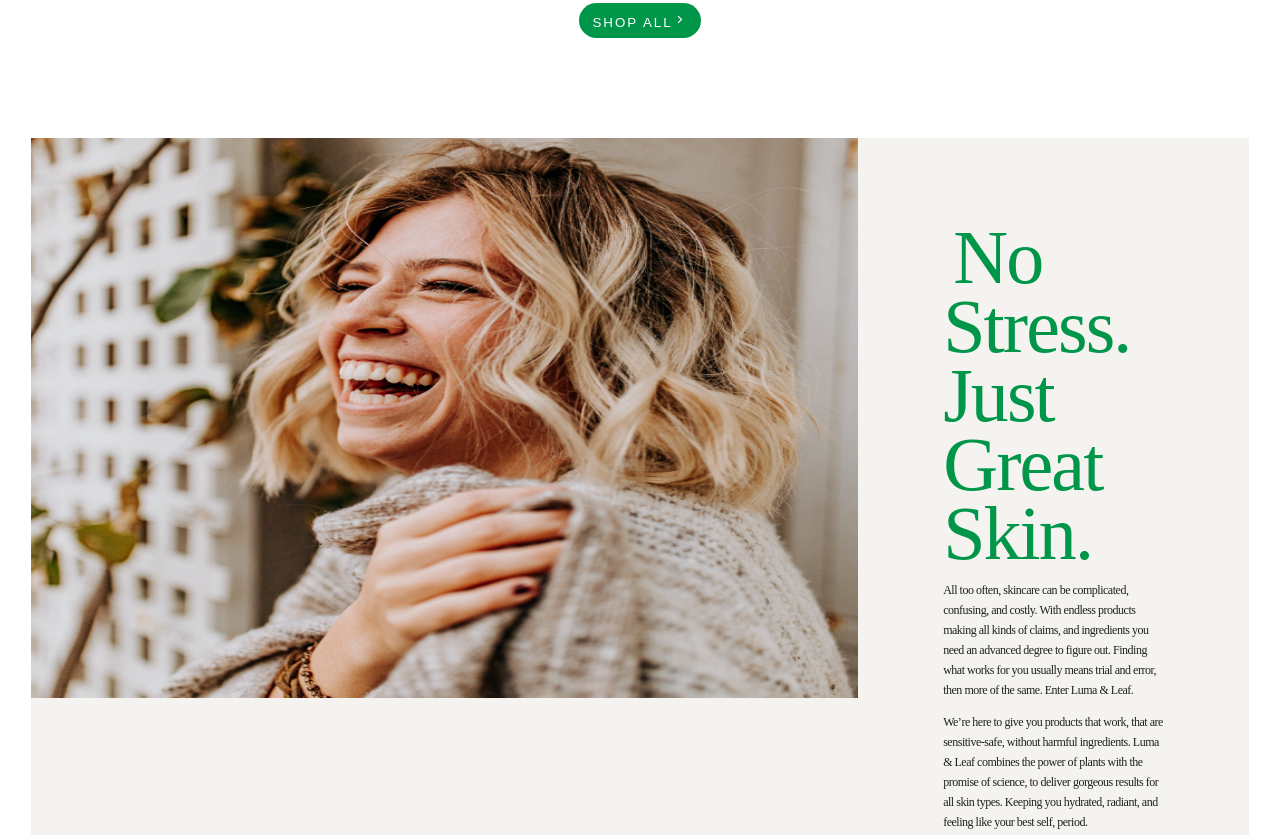
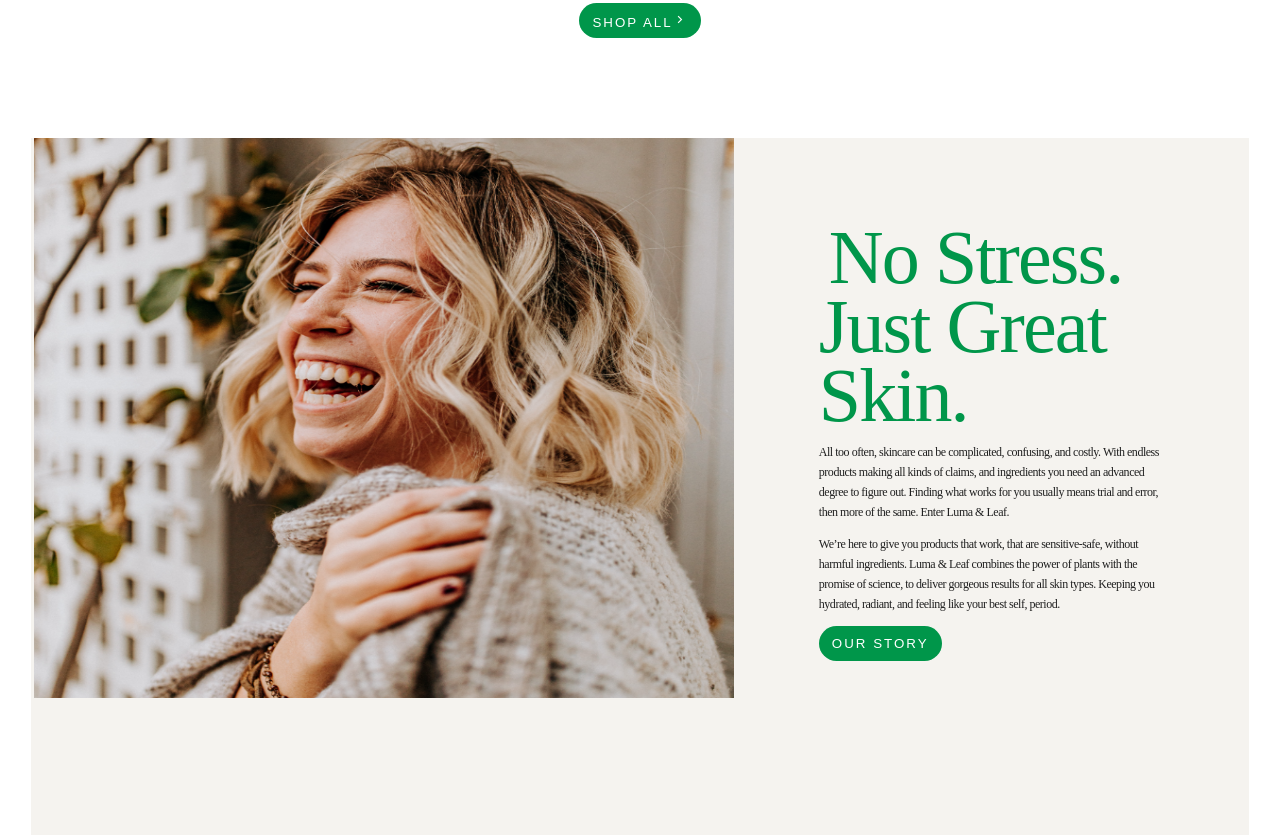
Before and after one commit to milanpatel41234/Zestard-project, a plain HTML site: page index.html in a window 1280 px wide. Shown: the part 2329-3164 px from the top of the page. Drawn offline with nearby package versions, Linux system fonts and the light colour scheme.

Commit message:
bug-fix1

```diff
--- a/style.css
+++ b/style.css
@@ -254,11 +254,13 @@ header .sm {
 }
 .box1 {
   display: flex;
-  margin: 30px 0;
+  width: fit-content;
+  margin: 30px auto;
+
 }
 .box1 .box1-img {
   width: 100vw;
-  max-width: 900px;
+  max-width: 700px;
   height: 70vh;
 }
 .box1-img img {
```
